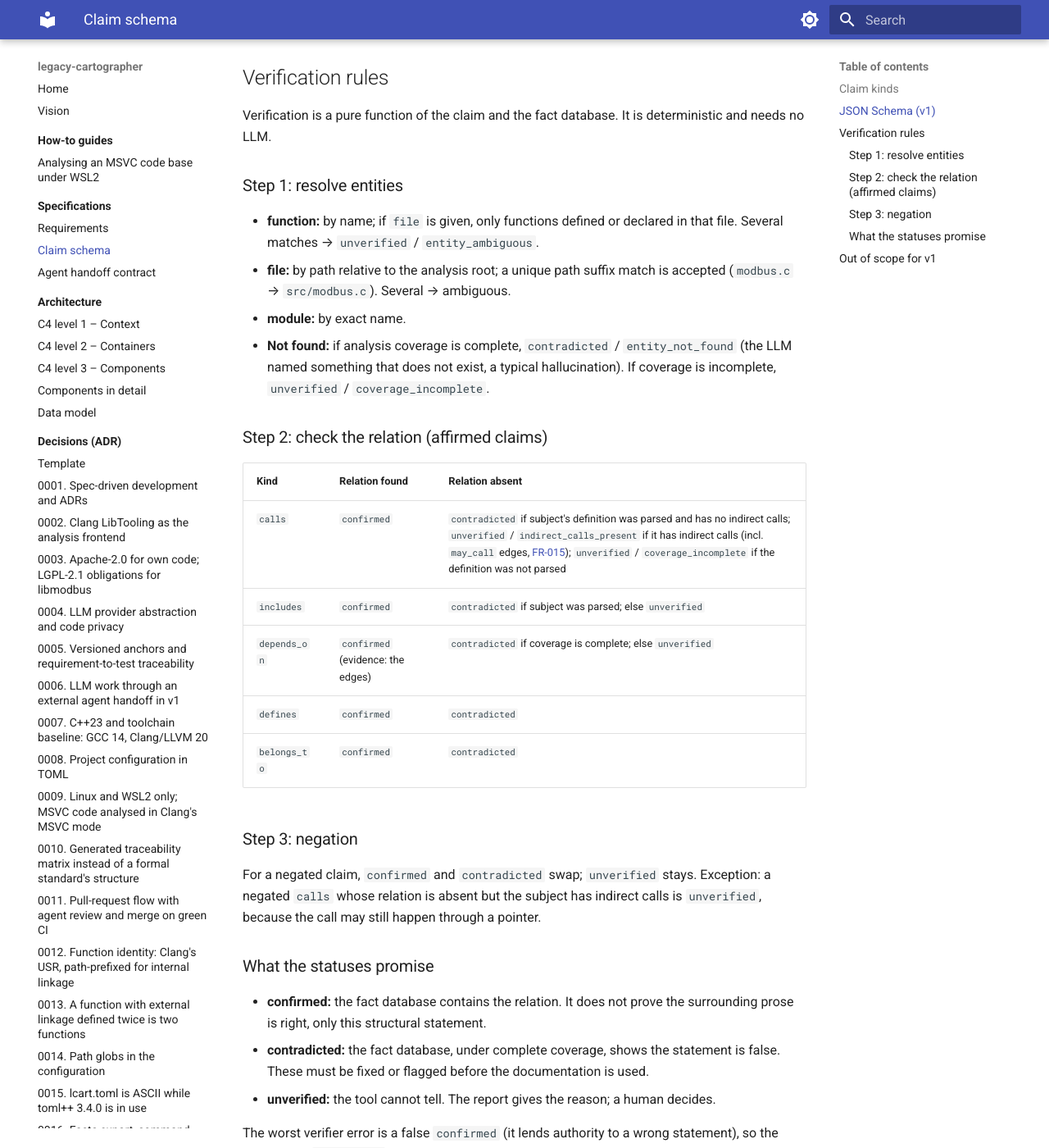
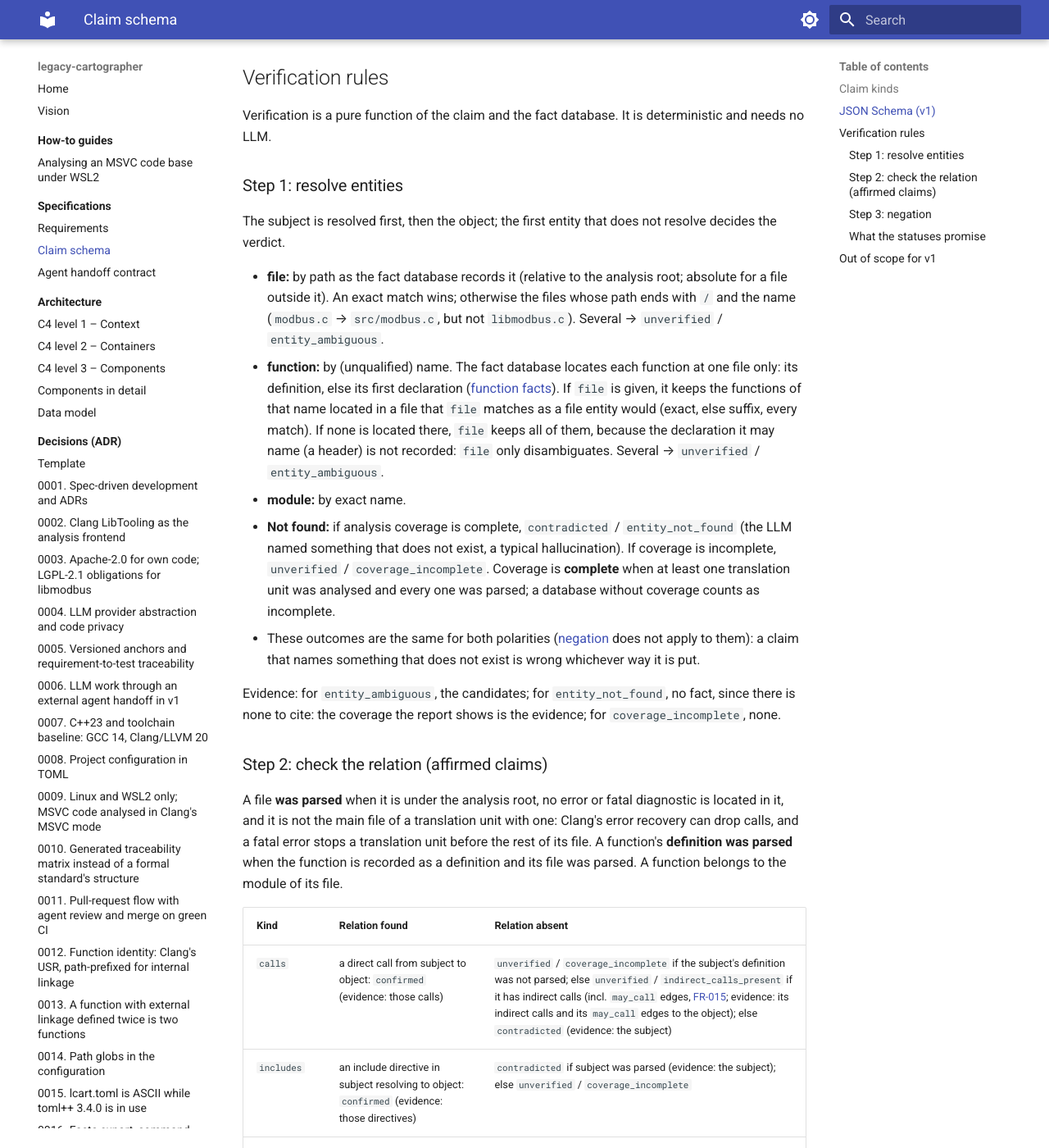
Before and after one commit to Tomek52/legacy-cartographer, an MkDocs documentation site: the page built from docs/specs/claim-schema.md, in a window 1280 px wide and 1400 px high, scrolled down 2437 px. Shown: the whole window at 82% size. Built offline with MkDocs 1.6.1 and Material for MkDocs 9.7.7, drawn with Linux system fonts in a browser that asks for light colours; some of the changed text lies outside the part shown.

Commit message:
docs(specs): make the claim verification rules implementable
Implementing B-27 showed gaps and one contradiction in the rules, so they
are corrected first (B-27 criterion 5, ADR-0005 bumps):

- Entity resolution v2: the fact database locates a function at one file
  only, so `file` disambiguates instead of filtering to nothing; files
  match exactly before by suffix at a `/`; "complete coverage" is defined
  (a database without coverage is incomplete); step 1 outcomes do not
  depend on polarity.
- Relation rules v2: what "was parsed" means (no error diagnostic in the
  file or its translation unit), the reason for every unverified cell,
  the evidence per cell, and `defines` needs a parsed subject before it
  contradicts, as the status semantics ask.
- Negation v2: applies to step 2 outcomes only.

ADR-0027 records that evidence names its fact table. An open question
tracks true claims about functions outside the analysis root.

Backlog: B-27

Co-Authored-By: Claude Opus 5.5 <noreply@anthropic.com>
Claude-Session: https://claude.ai/code/session_01Sn6UD6WxmmXBAgKToBQUdD

```diff
--- a/docs/specs/claim-schema.md
+++ b/docs/specs/claim-schema.md
@@ -116,34 +116,68 @@ is direct is for the verifier to decide.)
 Verification is a pure function of the claim and the fact database. It is
 deterministic and needs no LLM.
 
-### <a id="claim-entity-resolution-v1"></a>Step 1: resolve entities
+### <a id="claim-entity-resolution-v2"></a>Step 1: resolve entities
 
-- **function:** by name; if `file` is given, only functions defined or
-  declared in that file. Several matches → `unverified` / `entity_ambiguous`.
-- **file:** by path relative to the analysis root; a unique path suffix
-  match is accepted (`modbus.c` → `src/modbus.c`). Several → ambiguous.
+The subject is resolved first, then the object; the first entity that does
+not resolve decides the verdict.
+
+- **file:** by path as the fact database records it (relative to the
+  analysis root; absolute for a file outside it). An exact match wins;
+  otherwise the files whose path ends with `/` and the name
+  (`modbus.c` → `src/modbus.c`, but not `libmodbus.c`). Several → `unverified` /
+  `entity_ambiguous`.
+- **function:** by (unqualified) name. The fact database locates each
+  function at one file only: its definition, else its first declaration
+  ([function facts](../architecture/data-model.md#arch-data-model-function-facts-v2)).
+  If `file` is given, it keeps the functions of that name located in a file
+  that `file` matches as a file entity would (exact, else suffix, every
+  match). If none is located there, `file` keeps all of them, because the
+  declaration it may name (a header) is not recorded: `file` only
+  disambiguates. Several → `unverified` / `entity_ambiguous`.
 - **module:** by exact name.
 - **Not found:** if analysis coverage is complete, `contradicted` /
   `entity_not_found` (the LLM named something that does not exist, a typical
   hallucination). If coverage is incomplete, `unverified` /
-  `coverage_incomplete`.
+  `coverage_incomplete`. Coverage is **complete** when at least one
+  translation unit was analysed and every one was parsed; a database without
+  coverage counts as incomplete.
+- These outcomes are the same for both polarities ([negation](#claim-negation-rule-v2)
+  does not apply to them): a claim that names something that does not exist
+  is wrong whichever way it is put.
 
-### <a id="claim-relation-rules-v1"></a>Step 2: check the relation (affirmed claims)
+Evidence: for `entity_ambiguous`, the candidates; for `entity_not_found`,
+no fact, since there is none to cite: the coverage the report shows is the
+evidence; for `coverage_incomplete`, none.
+
+### <a id="claim-relation-rules-v2"></a>Step 2: check the relation (affirmed claims)
+
+A file **was parsed** when it is under the analysis root, no error or fatal
+diagnostic is located in it, and it is not the main file of a translation
+unit with one: Clang's error recovery can drop calls, and a fatal error
+stops a translation unit before the rest of its file. A function's
+**definition was parsed** when the function is recorded as a definition and
+its file was parsed. A function belongs to the module of its file.
 
 | Kind | Relation found | Relation absent |
 |---|---|---|
-| `calls` | `confirmed` | `contradicted` if subject's definition was parsed and has no indirect calls; `unverified` / `indirect_calls_present` if it has indirect calls (incl. `may_call` edges, [FR-015](requirements.md#fr015-resolve-function-pointer-tables-v1)); `unverified` / `coverage_incomplete` if the definition was not parsed |
-| `includes` | `confirmed` | `contradicted` if subject was parsed; else `unverified` |
-| `depends_on` | `confirmed` (evidence: the edges) | `contradicted` if coverage is complete; else `unverified` |
-| `defines` | `confirmed` | `contradicted` |
-| `belongs_to` | `confirmed` | `contradicted` |
+| `calls` | a direct call from subject to object: `confirmed` (evidence: those calls) | `unverified` / `coverage_incomplete` if the subject's definition was not parsed; else `unverified` / `indirect_calls_present` if it has indirect calls (incl. `may_call` edges, [FR-015](requirements.md#fr015-resolve-function-pointer-tables-v1); evidence: its indirect calls and its `may_call` edges to the object); else `contradicted` (evidence: the subject) |
+| `includes` | an include directive in subject resolving to object: `confirmed` (evidence: those directives) | `contradicted` if subject was parsed (evidence: the subject); else `unverified` / `coverage_incomplete` |
+| `depends_on` | the module dependency: `confirmed` (evidence: the include directives and calls that justify it) | `contradicted` if coverage is complete (evidence: the subject); else `unverified` / `coverage_incomplete` |
+| `defines` | object recorded as a definition located in subject: `confirmed` (evidence: the object) | `contradicted` if subject was parsed (evidence: the subject); else `unverified` / `coverage_incomplete` |
+| `belongs_to` | subject's module is object: `confirmed` | `contradicted`; evidence either way: the subject, and for a function also its file |
 
-### <a id="claim-negation-rule-v1"></a>Step 3: negation
+The reason is `relation_found` or `relation_absent` unless the table names
+another. `may_call` edges never make a `calls` relation found. Evidence
+names rows of the fact database, each with its table
+([ADR-0027](../adr/0027-verdict-evidence-names-its-fact-table.md)).
 
-For a negated claim, `confirmed` and `contradicted` swap; `unverified` stays.
-Exception: a negated `calls` whose relation is absent but the subject has
-indirect calls is `unverified`, because the call may still happen through a
-pointer.
+### <a id="claim-negation-rule-v2"></a>Step 3: negation
+
+For a negated claim, the `confirmed` and `contradicted` of step 2 swap,
+with the same reason and evidence; `unverified` stays. So a negated `calls`
+whose relation is absent but the subject has indirect calls is
+`unverified`, because the call may still happen through a pointer. Step 1's
+outcomes do not swap.
 
 ### <a id="claim-status-semantics-v1"></a>What the statuses promise
 
--- a/mkdocs.yml
+++ b/mkdocs.yml
@@ -106,6 +106,7 @@ nav:
       - adr/0025-llvm-targets-registered.md
       - adr/0026-may-call-edges-from-function-pointer-tables.md
       - adr/0027-two-phase-template-parsing-for-msvc-code.md
+      - adr/0027-verdict-evidence-names-its-fact-table.md
   - Testing:
       - testing/index.md
       - Strategy: testing/strategy.md
```
Also changed, not shown: docs/adr/0009-linux-and-wsl2-only.md (+1 -1 lines), docs/adr/0027-verdict-evidence-names-its-fact-table.md (added, +67 -0 lines), docs/adr/index.md (+1 -0 lines), docs/open-questions.md (+1 -0 lines), docs/plan/backlog.md (+3 -3 lines).
